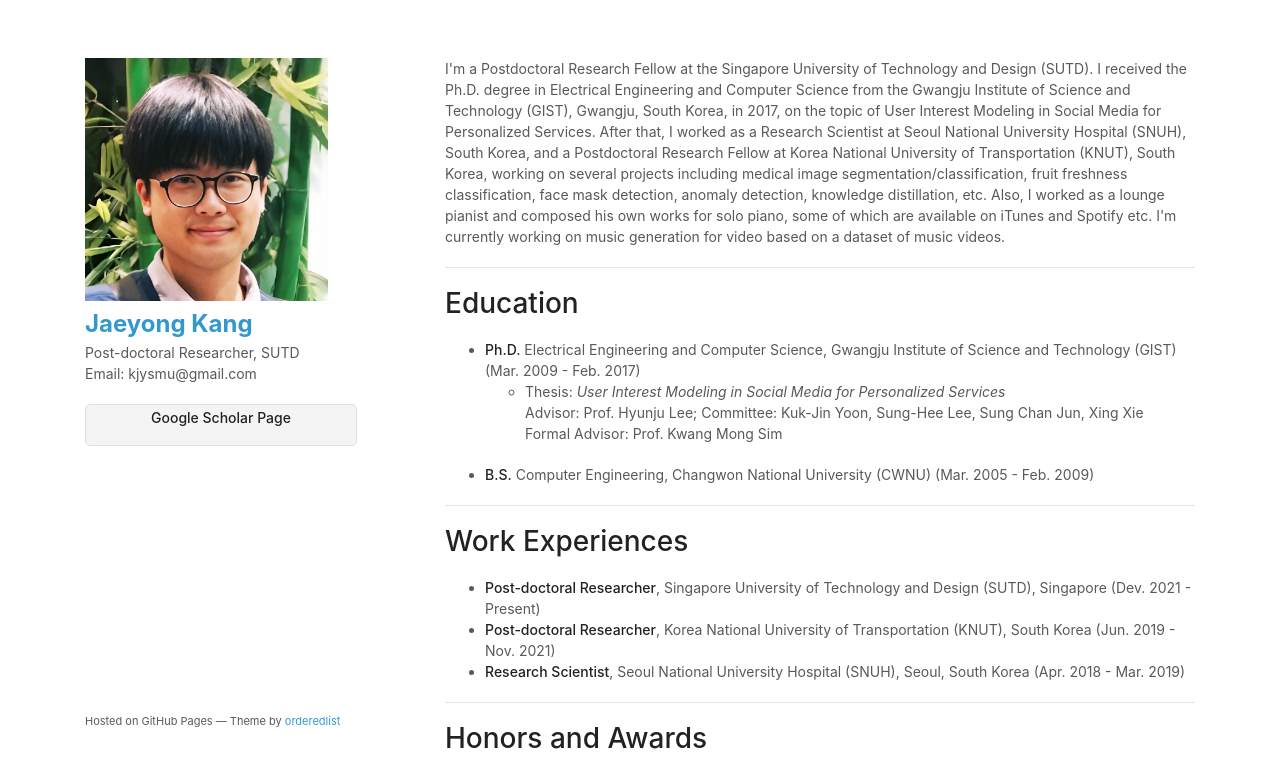
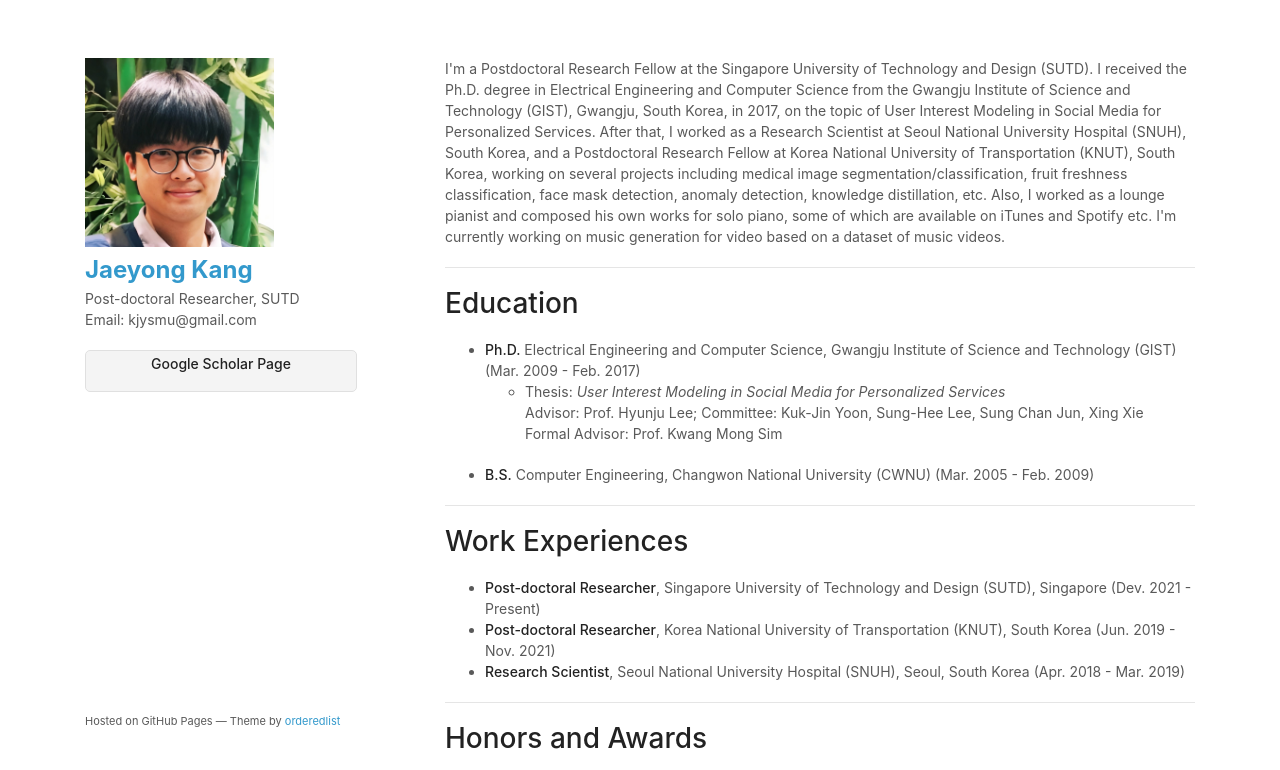
Before and after one commit to kjysmu/kjysmu.github.io, a plain HTML site: page index.html in a window 1280 px wide. Shown: the top 770 px of the page. Drawn offline with Linux system fonts and the light colour scheme.

Commit message:
Update index.html

```diff
--- a/index.html
+++ b/index.html
@@ -15,7 +15,7 @@
   <body>
     <div class="wrapper">
       <header>
-        <img class="logo" src="kjy.jpg" alt="Logo" width="90%">
+        <img class="logo" src="kjy.jpg" alt="Logo" width="70%">
         <a href="http://kjysmu.dothome.co.kr/research" style="font-size:24px; font-weight:bold">Jaeyong Kang</a>
 
         <p>Post-doctoral Researcher, SUTD <br> Email: kjysmu@gmail.com </p>
```
